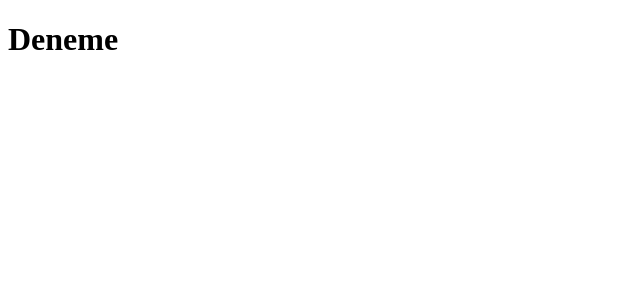
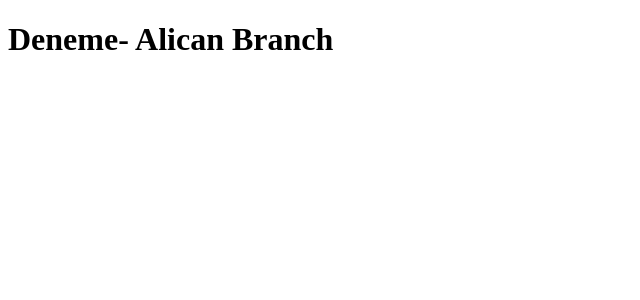
Before and after one commit to sinemsevimlikurt/Apple, a React (Vite) app in the folder Apple/: page / in a window 1280 px wide. Shown: the top 300 px of the page, without its empty margins (0-640 px from the left). Built offline with nearby package versions, Linux system fonts and the light colour scheme.

Commit message:
.init branch

```diff
--- a/Apple/src/App.jsx
+++ b/Apple/src/App.jsx
@@ -1,12 +1,11 @@
-import './App.css'
+import "./App.css";
 
 function App() {
-
   return (
     <>
-      <h1>Deneme</h1>
+      <h1>Deneme- Alican Branch</h1>
     </>
-  )
+  );
 }
 
-export default App
+export default App;
```
